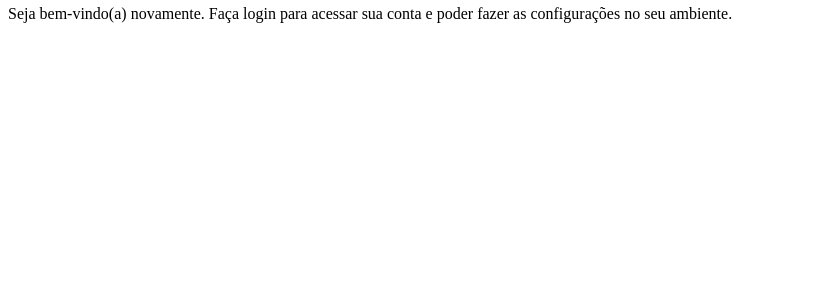
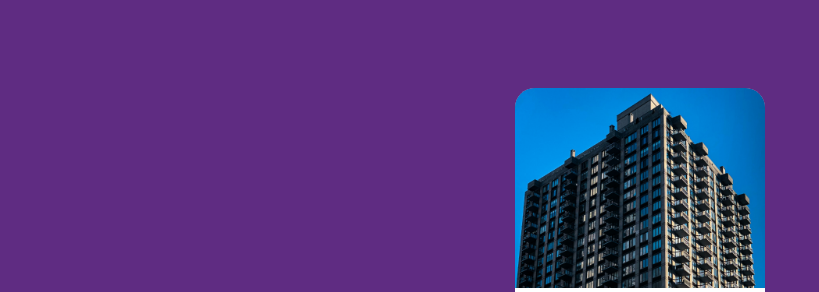
Before and after one commit to HilarioMachado/projeto-login, a plain HTML site: page index.html in a window 1280 px wide. Shown: the part 62-354 px from the top of the page, without its empty margins (0-819 px from the left). Drawn offline with Linux system fonts and the light colour scheme.

Commit message:
atualizei a tela de login

```diff
--- a/estilos/style.css
+++ b/estilos/style.css
@@ -5,3 +5,46 @@
     verde: #49a09d
     lilás: #5f2c82
 */
+
+*{
+    font-family: system-ui, -apple-system, BlinkMacSystemFont, 'Segoe UI', Roboto, Oxygen, Ubuntu, Cantarell, 'Open Sans', 'Helvetica Neue', sans-serif;
+    padding: 0px;
+    margin: 0px;
+    box-sizing: border-box;
+}
+
+body, html{
+    background-color: #5f2c82;
+    height: 100vh;
+    width: 100vw;
+}
+
+main{
+    position: relative;
+    height: 100vh;
+    width: 100vw;
+}
+
+section#login{
+    display: block;
+    position: absolute;
+    top: 50%;
+    left: 50%;
+    transform: translate(-50%, -50%);
+    overflow: hidden;
+    background-color: white;
+    width: 250px;
+    height: 500px;
+    border-radius: 20px;
+    box-shadow: 0px 0px rgba(0, 0, 0, 0.466);
+}
+section#login > div#imagem{
+    display: block;
+    background:  #5f2c82 url(../imagens/pexels-marcela-toledo-5610083.jpg) no-repeat;
+    background-size: cover;
+    height: 200px;
+}
+section#login > div#formulario{
+    display: block;
+    padding: 10px;
+}
--- a/index.html
+++ b/index.html
@@ -8,7 +8,7 @@
 </head>
 <body>
     <main>
-        <section id="Login">
+        <section id="login">
             <div id="imagem">
 
             </div>
```
